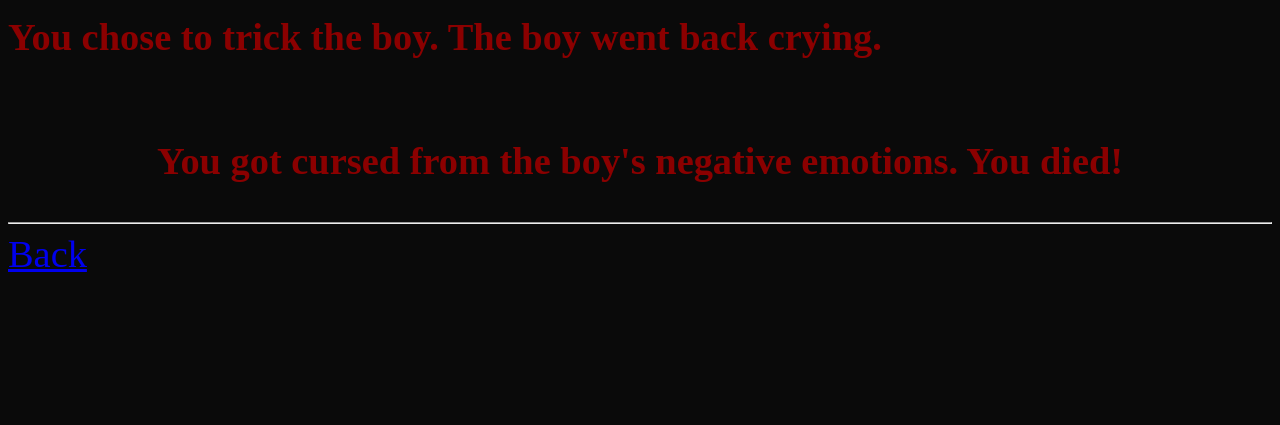
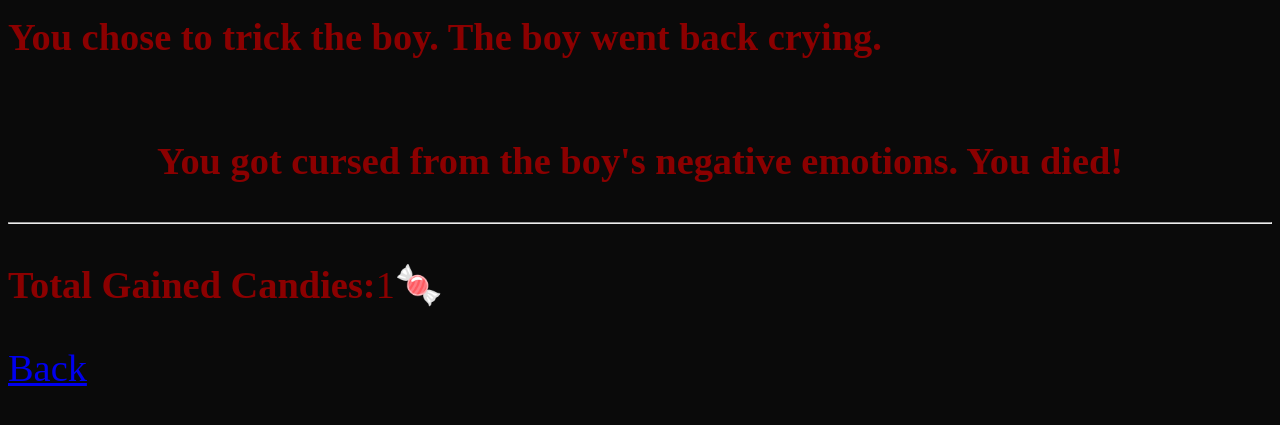
Before and after one commit to side-character0x/spooky-arcade, a Flask app: page /tricknormal in a window 1280 px wide. Shown: the part 232-657 px from the top of the page. Run offline with Flask 3, Linux system fonts and the light colour scheme; the visitor is signed in with stand-in values (Sample User, id 1); parts of the project's set-up code (start-up, migrations or seed data) failed here and were passed over.

Commit message:
functional games 2

```diff
--- a/app.py
+++ b/app.py
@@ -144,15 +144,16 @@ def cursed_candy():
     session["pot_candies"]=0
     return render_template("cursed_candy.html")
 
-@ap.route("/knock")
+@app.route("/knock")
 def knock():
     return render_template("knock.html")
 
 @app.route("/knockstart")
 def knock_start():
+    session["gained_candies"]=0
     return render_template("knock_start.html")
 
-@app.route("/midnightknock")
+@app.route("/midnightknock", methods=["POST","GET"])
 def midnight_knock():
     if request.method=="POST":
         Type=random.choice(["normal","monster"])
@@ -161,30 +162,38 @@ def midnight_knock():
             if Type=="normal":
                 return redirect("/tricknormal")
             elif Type=="monster":
+                session["gained_candies"]+=30
                 Database().add_candies(session["username"],30)
                 return redirect("/trickmonster")
         elif choice=="treat":
             if Type=="normal":
+                session["gained_candies"]+=30
                 Database().add_candies(session["username"],30)
                 return redirect("/treatnormal")
             elif Type=="monster":
-                return redirect("/treatnormal")
+                return redirect("/treatmonster")
     return render_template("midnight_knock.html")
 
 @app.route("/treatnormal")
 def treat_normal():
-    return render_template("treat_normal.html")
+    candies=session["gained_candies"]
+    return render_template("treat_normal.html",candies=candies)
 
 @app.route("/treatmonster")
 def treat_monster():
-    return render_template("treat_monster.html")
+    candies=session["gained_candies"]
+    session["gained_candies"]=0
+    return render_template("treat_monster.html", candies=candies)
 
 @app.route("/tricknormal")
 def trick_normal():
-    return render_template("trick_normal.html")
+    candies=session["gained_candies"]
+    session["gained_candies"]=0
+    return render_template("trick_normal.html", candies=candies)
 
 @app.route("/trickmonster")
 def trick_monster():
-    return render_template("trick_monster.html")
+    candies=session["gained_candies"]
+    return render_template("trick_monster.html", candies=candies)
 
 app.run(debug=True)
--- a/templates/cursed_candy.html
+++ b/templates/cursed_candy.html
@@ -3,7 +3,7 @@
     <meta name="viewport" content="width=device-width, initial-scale=1.0">
     <title>Cursed Candy</title>
 </head>
-<body style="background-color: #2b1b2b; color: #00fa9a;">
+<body style="background-color: #0a0a0a; color: #8b0000;">
     <h1 style="font-size: 3vw; text-align: center; margin-top: 30vh;">SORRY! Your Luck betrayed you</h1>
     <h2 style="font-size: 2vw; text-align: center;">"You chose the <b>CUSRSED CANDY 💀🍬</b>"</h2>
     <p style="font-size: 2vw;">Your Lost Everything! </p>
--- a/templates/home.html
+++ b/templates/home.html
@@ -22,6 +22,6 @@
     </a>
     </div>
     <hr>
-    <a href="/login" style="margin-top: 1.5vw;font-size:3vw;">Logout</a>
+    <a href="/login_initiate" style="margin-top: 1.5vw;font-size:3vw;">Logout</a>
 
 </body>
--- a/templates/knock_start.html
+++ b/templates/knock_start.html
@@ -9,5 +9,5 @@
     <h2 style="font-size: 3vw; margin-top: 2vw;">TIME: 24:00</h2>
     <p style="font-size: 3vw; margin-top: 2.5vw; text-align: center;"><b>TRICK</b> or <b>TREAT</b></p>
     <p style="font-size: 2vw;">A kid is knocking on your door at the night of the <b>HALLOWEEN</b>.TREAT him or leave him hanging.</p>
-    <p style="margin-top: 10vh; font-size: 3vw; text-align: center;"><a href="/midnightknock">Go tothe door</a> </p>
+    <p style="margin-top: 10vh; font-size: 3vw; text-align: center;"><a href="/midnightknock">Go to the door</a> </p>
 </body>
--- a/templates/midnight_knock.html
+++ b/templates/midnight_knock.html
@@ -8,7 +8,7 @@
     <h2 style="font-size: 3vw; text-align: center;">MIDNIGHT</h2>
     <h3 style="font-size: 3vw;">LOCATION: AT THE DOOR</h3>
     <hr>
-    <form action="/midnight" method="post">
+    <form action="/midnightknock" method="post">
         <div style="display: grid; grid-template-columns: 1fr 1fr; width: 80%; gap: 25vw; margin: auto; justify-content: center; margin-top: 20vh;">
             <p style="font-size: 3vw;"><button type="submit" name="choice" value="trick" style="background-color: burlywood; font-size: 3vw;">
                 <b>TRICK</b>
@@ -18,4 +18,6 @@
             </button></p>
         </div>
     </form>
+    <hr>
+    <a href="/route" style="font-size: 3vw;">Back</a>
 </body>
--- a/templates/route.html
+++ b/templates/route.html
@@ -22,7 +22,7 @@
             Monsters are posing as children. Treat them or trick them. But choose wisely, or get eaten.
         </p>
         <p style="font-size: 1.5vw; margin: 0;">
-            <a href="/trick_start" style="color: #ff8c00; text-decoration: none;">[ ENTER ]</a>
+            <a href="/knock" style="color: #ff8c00; text-decoration: none;">[ ENTER ]</a>
         </p>
         </div>
         <div style="border: 2px solid #39ff14; background-color: #2b2b2b; padding: 2vw; border-radius: 8px; text-align: center; box-shadow: 0 0 10px rgba(57, 255, 20, 0.2); height: 100%;">
--- a/templates/treat_monster.html
+++ b/templates/treat_monster.html
@@ -9,5 +9,8 @@
     <h2 style="font-size: 3vw;">You chose to treat the monster and opened the door..</h2>
     <p style="margin-top: 10vh; font-size: 3vw;">The monster ate you. You died.</p>
     <hr>
+    <p style="font-size: 3vw;">
+        <b>Total Gained Candies:</b>{{candies}}🍬
+    </p>
     <a href="/route" style="font-style: 3vw;">Back</a>
 </body>
--- a/templates/treat_normal.html
+++ b/templates/treat_normal.html
@@ -10,6 +10,8 @@
     <p style="margin-top: 10vh; font-size: 3vw;">The kid went back happily. You did a good deed.</p>
     <p style="margin-top: 3vw; font-size: 3vw;">
         <b>REWARD:</b>+30 🍬
+        <br>
+        <b>Total Gained Candies:</b>{{candies}}🍬
     </p>
     <hr>
     <a href="/midnightknock" style="font-size: 3vw;">Continue</a>
--- a/templates/trick_monster.html
+++ b/templates/trick_monster.html
@@ -11,6 +11,8 @@
     <hr>
     <p style="margin-top: 2vw; font-size: 3vw;">
         <b>REWARD:</b>+30 🍬
+        <br>
+        <b>Total Gained Candies:</b>{{candies}}🍬
     </p>
     <hr>
     <a href="/midnightknock" style="font-size: 3vw;">Continue</a>
--- a/templates/trick_normal.html
+++ b/templates/trick_normal.html
@@ -9,5 +9,8 @@
     <h2 style="font-size: 3vw; ">You chose to trick the boy. The boy went back crying.</h2>
     <h3 style="margin-top: 10vh; font-size: 3vw; text-align: center;">You got cursed from the boy's negative emotions. You died!</h3>
     <hr>
+    <p style="font-size: 3vw;">
+        <b>Total Gained Candies:</b>{{candies}}🍬
+    </p>
     <a href="/route" style="font-size: 3vw;">Back</a>
 </body>
```
